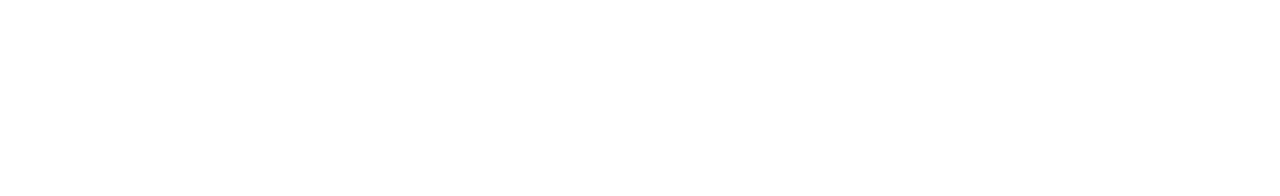
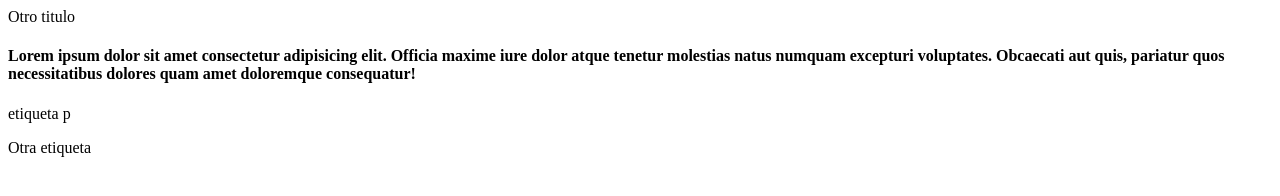
Before and after one commit to zFerchou/lfm-gds0553, a plain HTML site: page index.html in a window 1280 px wide. Drawn offline with Linux system fonts and the light colour scheme.

Commit message:
Modificacion desde la rama feature/login

```diff
--- a/index.html
+++ b/index.html
@@ -3,9 +3,12 @@
 <head>
     <meta charset="UTF-8">
     <meta name="viewport" content="width=device-width, initial-scale=1.0">
-    <title>Document</title>
+    <title>Modificacion desde Feature Login</title>
 </head>
 <body>
-
+    <n2>Otro titulo</n2>
+    <h4>Lorem ipsum dolor sit amet consectetur adipisicing elit. Officia maxime iure dolor atque tenetur molestias natus numquam excepturi voluptates. Obcaecati aut quis, pariatur quos necessitatibus dolores quam amet doloremque consequatur!</h4>
+    <p>etiqueta p</p>
+    <o>Otra etiqueta</o>
 </body>
 </html>
```
